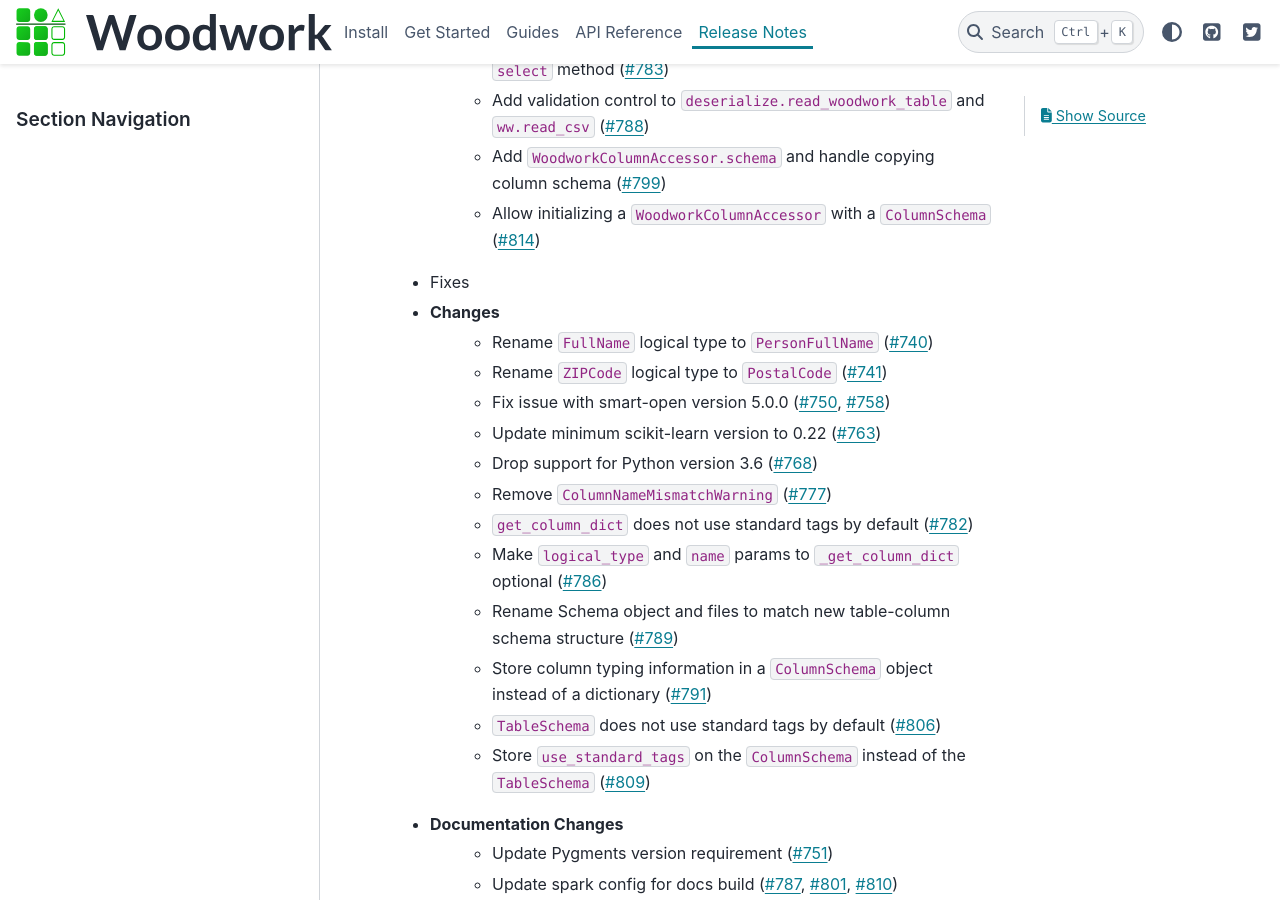
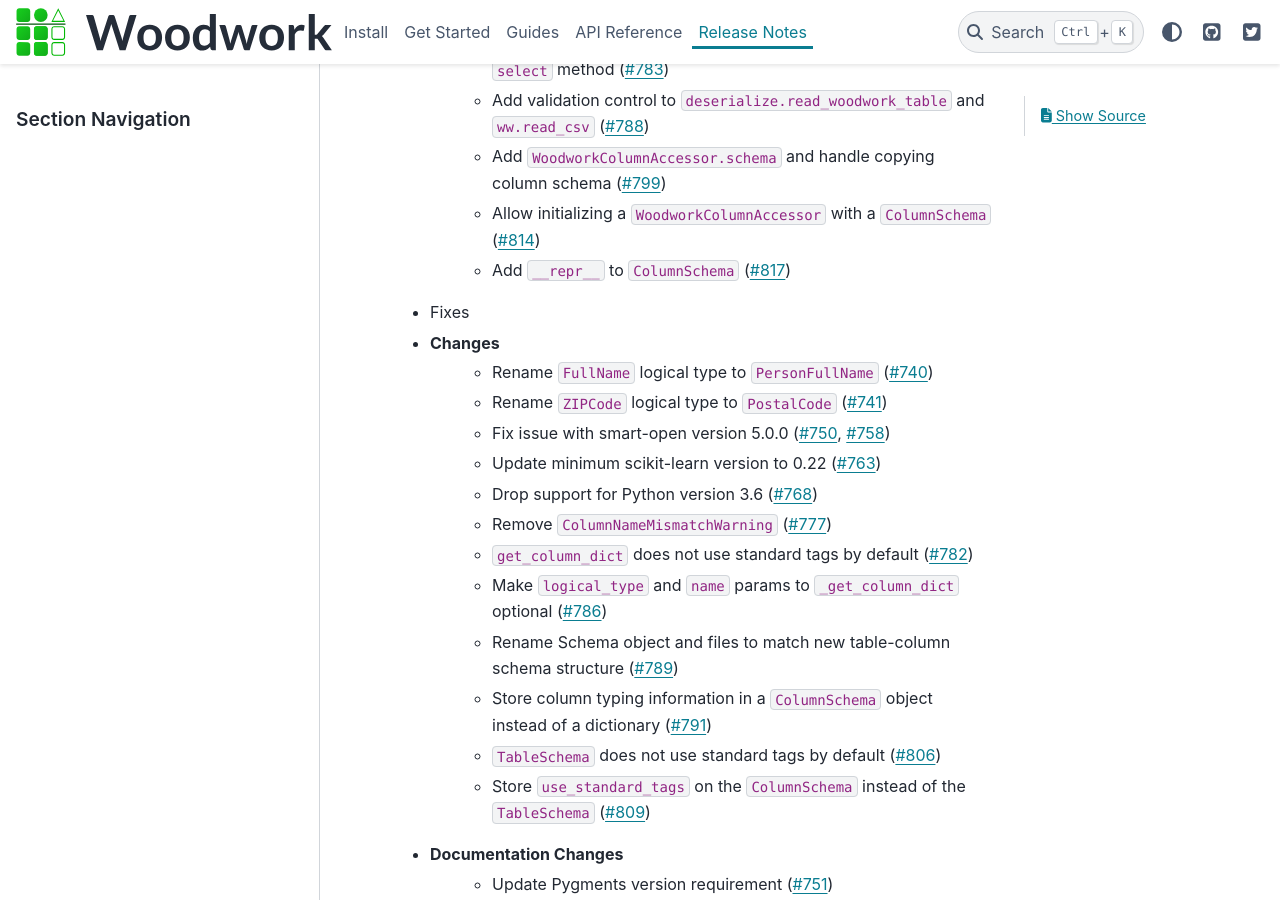
Before and after one commit to alteryx/woodwork, a Sphinx documentation site: the page built from docs/source/release_notes.rst, in a window 1280 px wide and 900 px high, scrolled down 431 px. Built offline with Sphinx 7.4.7 and the PyData theme 0.15.4, drawn with Linux system fonts in a browser that asks for light colours; comment, search, counter and statistics services are not loaded.

Commit message:
Add release note

```diff
--- a/docs/source/release_notes.rst
+++ b/docs/source/release_notes.rst
@@ -13,6 +13,7 @@ Release Notes
         * Add validation control to ``deserialize.read_woodwork_table`` and ``ww.read_csv`` (:pr:`788`)
         * Add ``WoodworkColumnAccessor.schema`` and handle copying column schema (:pr:`799`)
         * Allow initializing a ``WoodworkColumnAccessor`` with a ``ColumnSchema`` (:pr:`814`)
+        * Add ``__repr__`` to ``ColumnSchema`` (:pr:`817`)
     * Fixes
     * Changes
         * Rename ``FullName`` logical type to ``PersonFullName`` (:pr:`740`)
```
